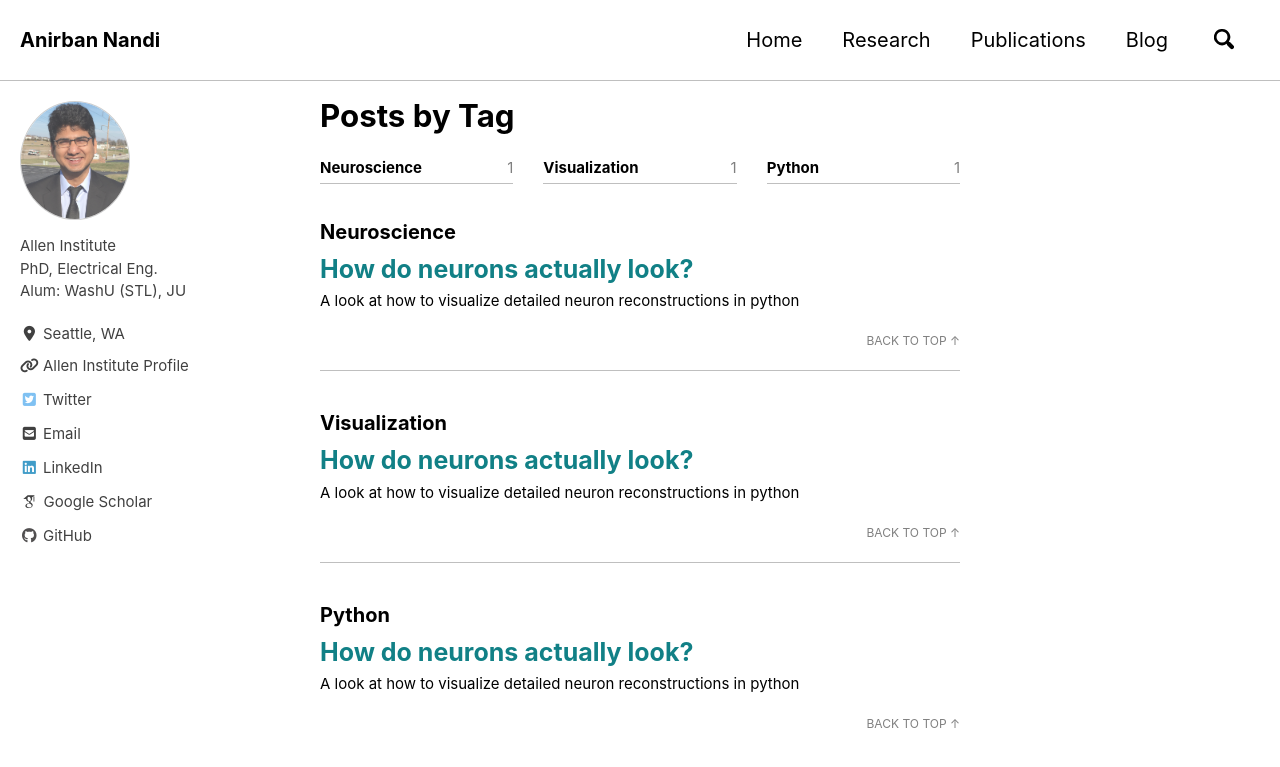
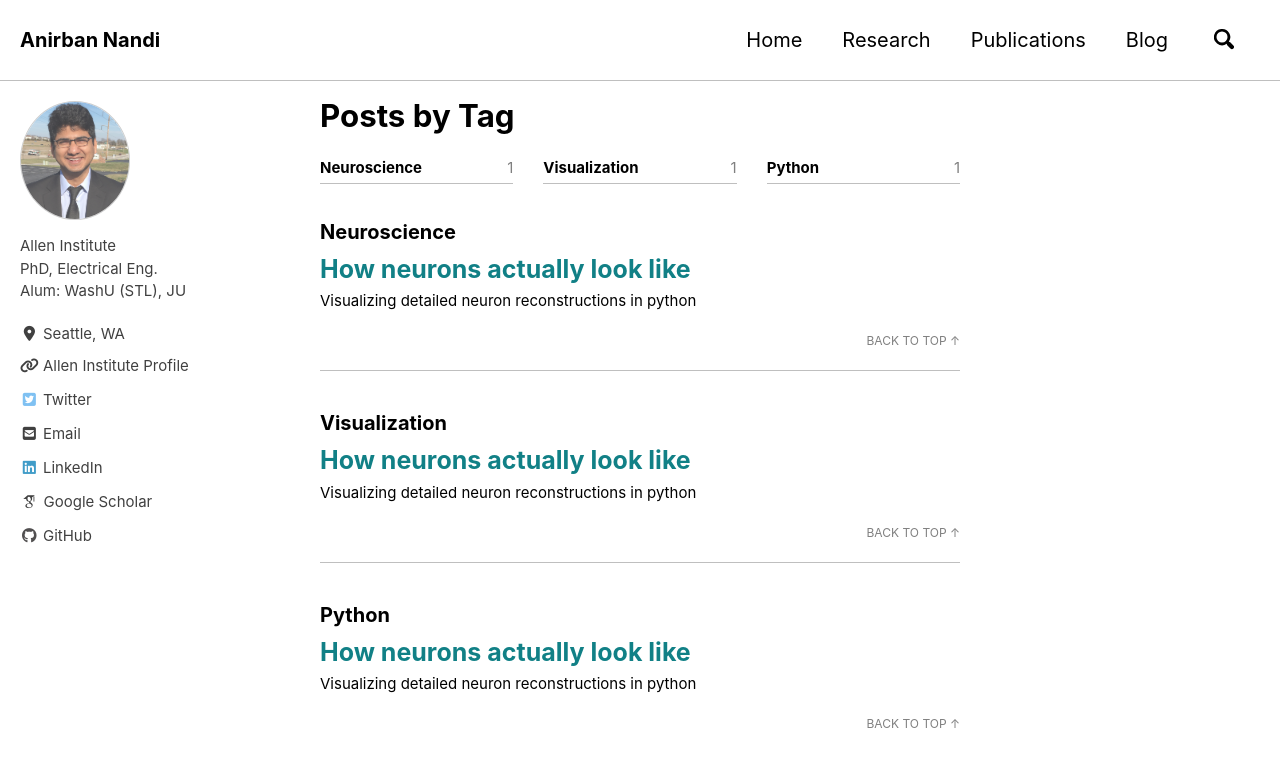
Before and after one commit to anirban6908/anirban6908.github.io, a Jekyll site: the page built from _pages/tags.md, in a window 1280 px wide and 900 px high. Shown: the top 767 px of the window. Built offline with Jekyll 4.4.1, drawn with Linux system fonts in a browser that asks for light colours; cached includes are drawn as plain includes; nearby versions of some CDN libraries; some web fonts are replaced.

Commit message:
Renaming blog post

```diff
--- a/_posts/2020-01-14-how-neurons-actually-look.md
+++ b/_posts/2020-01-14-how-neurons-actually-look.md
@@ -1,6 +1,6 @@
 ---
-title:  "How do neurons actually look?"
-excerpt: A look at how to visualize detailed neuron reconstructions in python
+title:  "How neurons actually look like"
+excerpt: Visualizing detailed neuron reconstructions in python
 classes: wide
 header:
     teaser: /assets/posts/morph_viz/morph_layerwise.png
```
